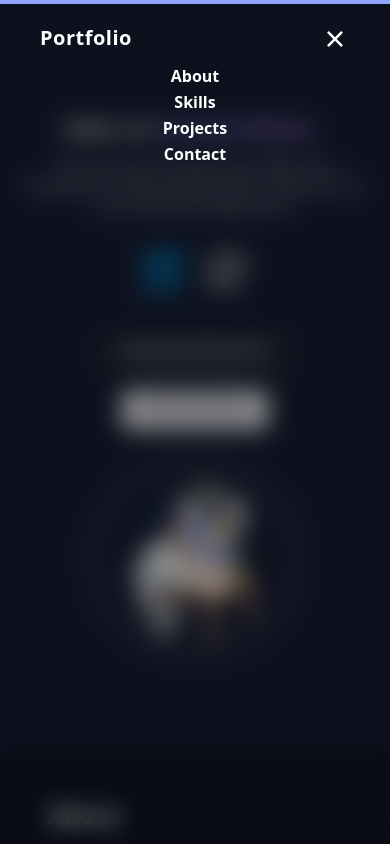
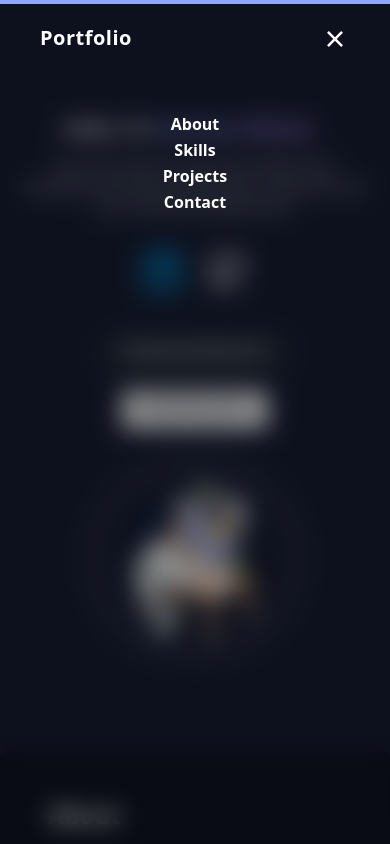
Before and after one commit to TanmayVidhate/Portfolio, a React (Vite) app: page / in a window 390 px wide. Both pictures are taken after a click on the icon 335 px from the left and 39 px from the top of the page. Shown: the top 844 px of the page. Built offline with nearby package versions, Linux system fonts and the light colour scheme.

Commit message:
fix navbar lg md breakpoint

```diff
--- a/src/Components/Navbar.jsx
+++ b/src/Components/Navbar.jsx
@@ -1,20 +1,16 @@
-// Navbar.jsx
-import React, { useEffect, useState } from "react";
+import React, { useState, useEffect } from "react";
 import { RiCloseLine, RiMenu2Line } from "@remixicon/react";
 
 function Navbar() {
   const [open, setOpen] = useState(false);
 
-  // disable body scroll when menu is open
+  // Disable body scroll when mobile menu is open
   useEffect(() => {
     if (open) {
       document.body.style.overflow = "hidden";
     } else {
       document.body.style.overflow = "";
     }
-    return () => {
-      document.body.style.overflow = "";
-    };
   }, [open]);
 
   const linkStyle =
@@ -24,13 +20,11 @@ function Navbar() {
 
   return (
     <>
-      {/* OVERLAY: captures clicks and closes menu (top half).
-          IMPORTANT: pointer-events enabled so it blocks clicks to underlying content */}
+      {/* Blur Overlay (Top Half Only) */}
       {open && (
         <div
           className="fixed top-0 left-0 w-full h-[100vh] backdrop-blur-md bg-black/40 z-30 md:hidden"
           onClick={() => setOpen(false)}
-          aria-hidden="true"
         />
       )}
 
@@ -42,42 +36,45 @@ function Navbar() {
 
         {/* MENU ITEMS */}
         <ul
-          className={`absolute md:static left-0 w-full z-40 md:w-auto  md:bg-transparent bg-opacity-50
+          className={`absolute md:static  left-0 w-full md:w-auto z-40  md:bg-transparent bg-opacity-50
             rounded-xl text-center md:flex gap-6 font-semibold transition-all duration-300
-            ${open ? "top-16 opacity-100" : "top-[300px] opacity-0 md:opacity-100"}`}
-          style={{ pointerEvents: open ? "auto" : "none" }} // only allow clicks when menu visible
+
+            ${
+              open
+                ? "top-28 opacity-100 pointer-events-auto"
+                : "top-[300px] opacity-0 pointer-events-none md:opacity-100 md:pointer-events-auto"
+            }
+          `}
         >
-          <a href="#About" onClick={() => setOpen(false)} className="block" aria-label="About">
+          <a href="#About" onClick={() => setOpen(false)}>
             <li className={linkStyle}>About</li>
           </a>
 
-          <a href="#Skills" onClick={() => setOpen(false)} className="block" aria-label="Skills">
+          <a href="#Skills" onClick={() => setOpen(false)}>
             <li className={linkStyle}>Skills</li>
           </a>
 
-          <a href="#Projects" onClick={() => setOpen(false)} className="block" aria-label="Projects">
+          <a href="#Projects" onClick={() => setOpen(false)}>
             <li className={linkStyle}>Projects</li>
           </a>
 
-          <a href="#Contact" onClick={() => setOpen(false)} className="block" aria-label="Contact">
+          <a href="#Contact" onClick={() => setOpen(false)}>
             <li className={linkStyle}>Contact</li>
           </a>
         </ul>
 
-        {/* MENU ICON (above overlay) */}
+        {/* MENU ICON */}
         {open ? (
           <RiCloseLine
             size={30}
             className="absolute right-10 top-6 md:hidden cursor-pointer transition-all duration-300 hover:scale-110 z-50"
             onClick={() => setOpen(false)}
-            aria-label="Close menu"
           />
         ) : (
           <RiMenu2Line
             size={30}
             className="absolute right-10 top-6 md:hidden cursor-pointer transition-all duration-300 hover:scale-110 z-50"
             onClick={() => setOpen(true)}
-            aria-label="Open menu"
           />
         )}
       </nav>
```
